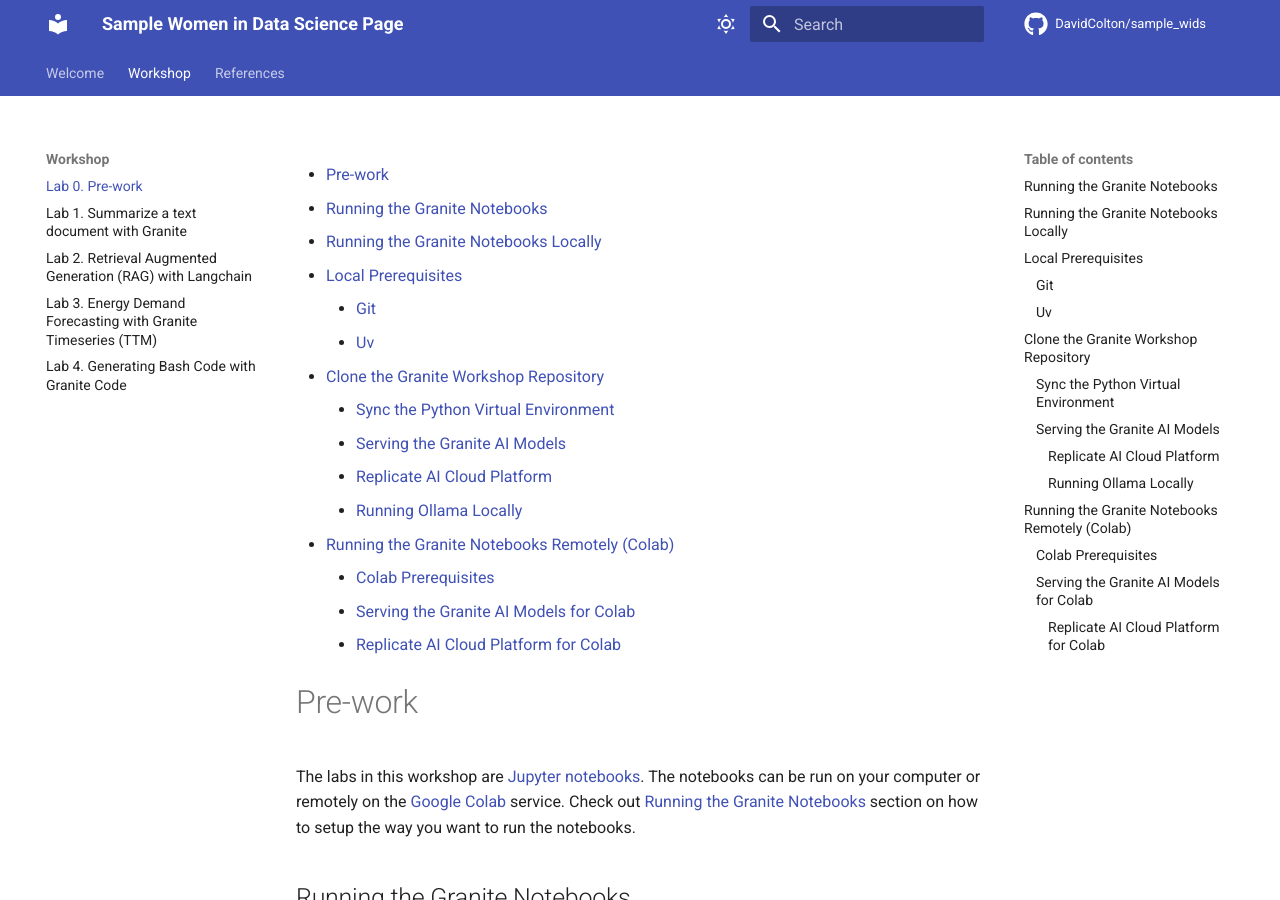
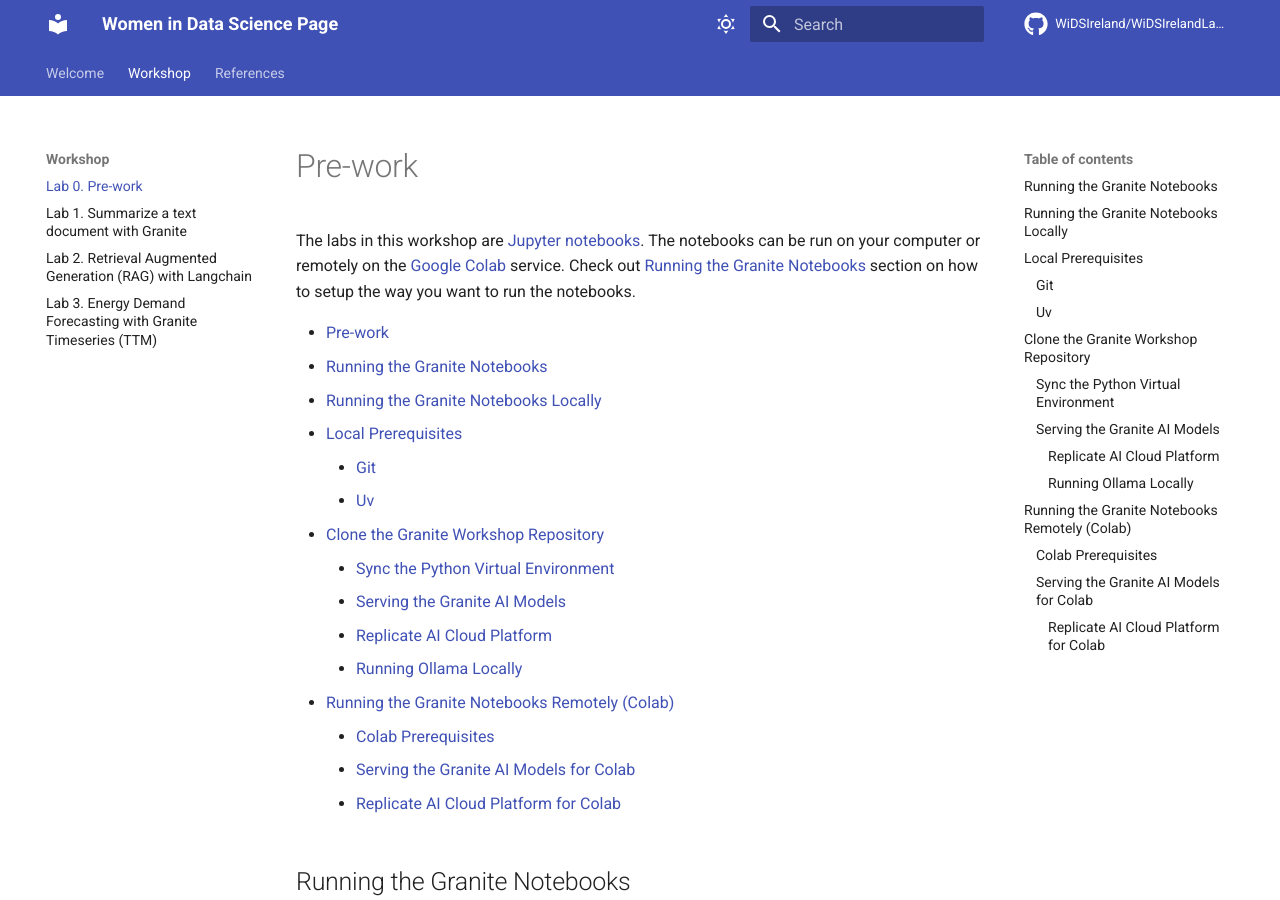
Before and after one commit to davidcolton/WiDSIrelandLab2025, an MkDocs documentation site: the page built from docs/pre-work/readme.md, in a window 1280 px wide and 900 px high. Built offline with MkDocs 1.6.1 and Material for MkDocs 9.7.7, drawn with Linux system fonts in a browser that asks for light colours; comment, search, counter and statistics services are not loaded.

Commit message:
update docs

```diff
--- a/docs/pre-work/readme.md
+++ b/docs/pre-work/readme.md
@@ -1,8 +1,13 @@
 ---
-title: Granite Workshop Pre-work
-description: Preparation for the Granite Workshop
+title: Women in Data Science Workshop Pre-work
+description: Preparation for the Women in Data Science Workshop
 logo: images/ibm-blue-background.png
 ---
+
+
+# Pre-work
+
+The labs in this workshop are [Jupyter notebooks](https://jupyter.org/). The notebooks can be run on your computer or remotely on the [Google Colab](https://colab.research.google.com) service. Check out [Running the Granite Notebooks](#running-the-granite-notebooks) section on how to setup the way you want to run the notebooks.
 
 - [Pre-work](#pre-work)
   - [Running the Granite Notebooks](#running-the-granite-notebooks)
@@ -20,10 +25,6 @@
     - [Serving the Granite AI Models for Colab](#serving-the-granite-ai-models-for-colab)
       - [Replicate AI Cloud Platform for Colab](#replicate-ai-cloud-platform-for-colab)
 
-
-# Pre-work
-
-The labs in this workshop are [Jupyter notebooks](https://jupyter.org/). The notebooks can be run on your computer or remotely on the [Google Colab](https://colab.research.google.com) service. Check out [Running the Granite Notebooks](#running-the-granite-notebooks) section on how to setup the way you want to run the notebooks.
 
 ## Running the Granite Notebooks
 
@@ -176,7 +177,7 @@
 
 ### Serving the Granite AI Models for Colab
 
-[Lab 1: Document Summarization with Granite](../lab-1/README.md) and [Lab 2: Retrieval Augmented Generation (RAG) with Langchain](../lab-2/README.md) and  require Granite models to be served by an AI model runtime so that the models can be invoked or called.
+[Lab 1: Document Summarization with Granite](../lab-1/readme.md) and [Lab 2: Retrieval Augmented Generation (RAG) with Langchain](../lab-2/readme.md) and  require Granite models to be served by an AI model runtime so that the models can be invoked or called.
 
 #### Replicate AI Cloud Platform for Colab
 
--- a/mkdocs.yml
+++ b/mkdocs.yml
@@ -1,12 +1,12 @@
 # Project information
-site_name: Sample Women in Data Science Page
-site_url: https://davidcolton.github.io/sample-wids/
-site_author: David Colton
-site_description: Sample Women in Data Science Page.
+site_name: Women in Data Science Page
+site_url: https://widsireland.github.io/WiDSIrelandLab2025/
+site_author: IBM Research
+site_description: Women in Data Science Page.
 
 # Repository
-repo_name: DavidColton/sample_wids
-repo_url: https://github.com/davidcolton/sample-wids
+repo_name: WiDSIreland/WiDSIrelandLab2025
+repo_url: https://github.com/WiDSIreland/WiDSIrelandLab2025
 
 # Source Docs & Site Docs
 docs_dir: "docs"
@@ -21,7 +21,6 @@
       - Lab 1. Summarize a text document with Granite: lab-1/readme.md
       - Lab 2. Retrieval Augmented Generation (RAG) with Langchain: lab-2/readme.md
       - Lab 3. Energy Demand Forecasting with Granite Timeseries (TTM): lab-3/readme.md
-      - Lab 4. Generating Bash Code with Granite Code: lab-4/readme.md
   - References:
       - IBM Granite Community: https://github.com/ibm-granite-community
 
```
Also changed, not shown: docs/index.md (+1 -1 lines), docs/lab-1/readme.md (+1 -1 lines), docs/lab-2/readme.md (+2 -2 lines), docs/lab-3/readme.md (+1 -1 lines).
